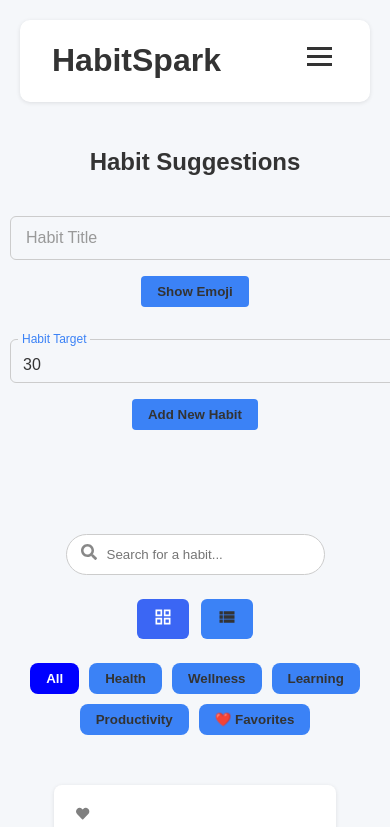
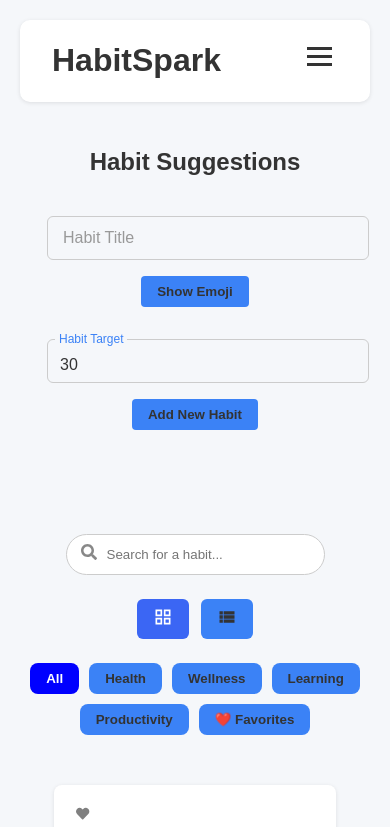
Before and after one commit to Triumphant307/habit-spark-2.0, a Next.js app: page /suggestion in a window 390 px wide. Shown: the top 827 px of the page. Built offline with nearby package versions, Linux system fonts and the light colour scheme.

Commit message:
reduced the width for the suggestion form

```diff
--- a/app/Styles/Suggestion/SuggestionForm.module.css
+++ b/app/Styles/Suggestion/SuggestionForm.module.css
@@ -108,4 +108,8 @@
   .floatingInput {
     width: 100%;
   }
+
+  .form {
+    width: 80%;
+  }
 }
```
